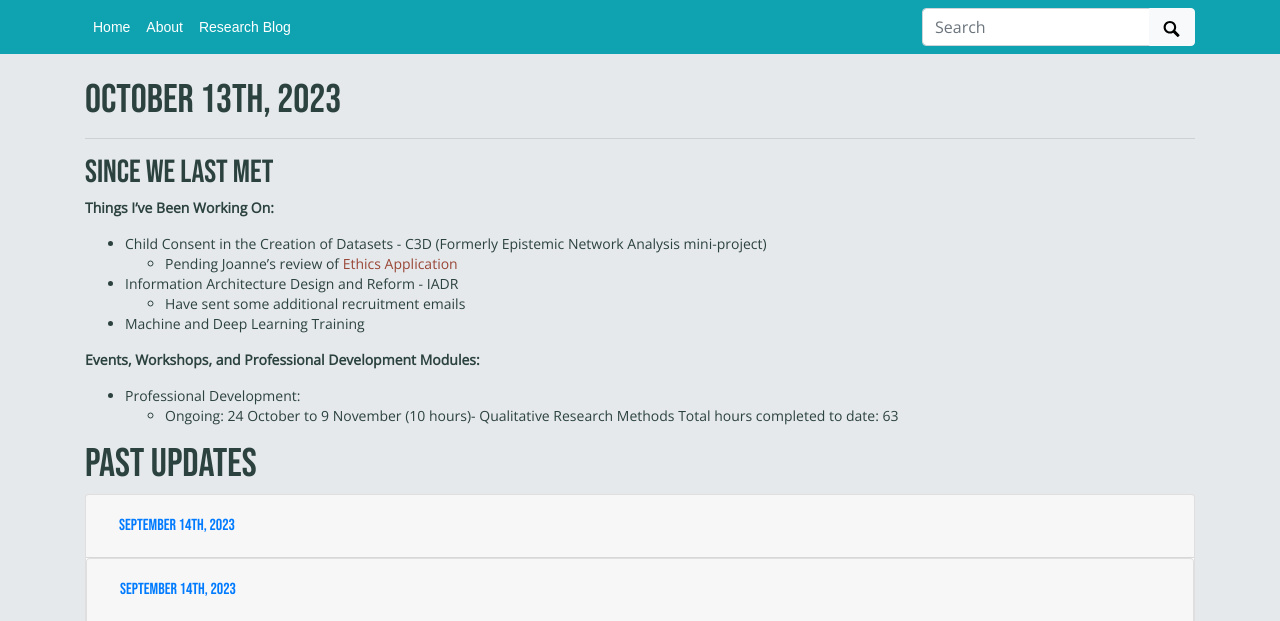
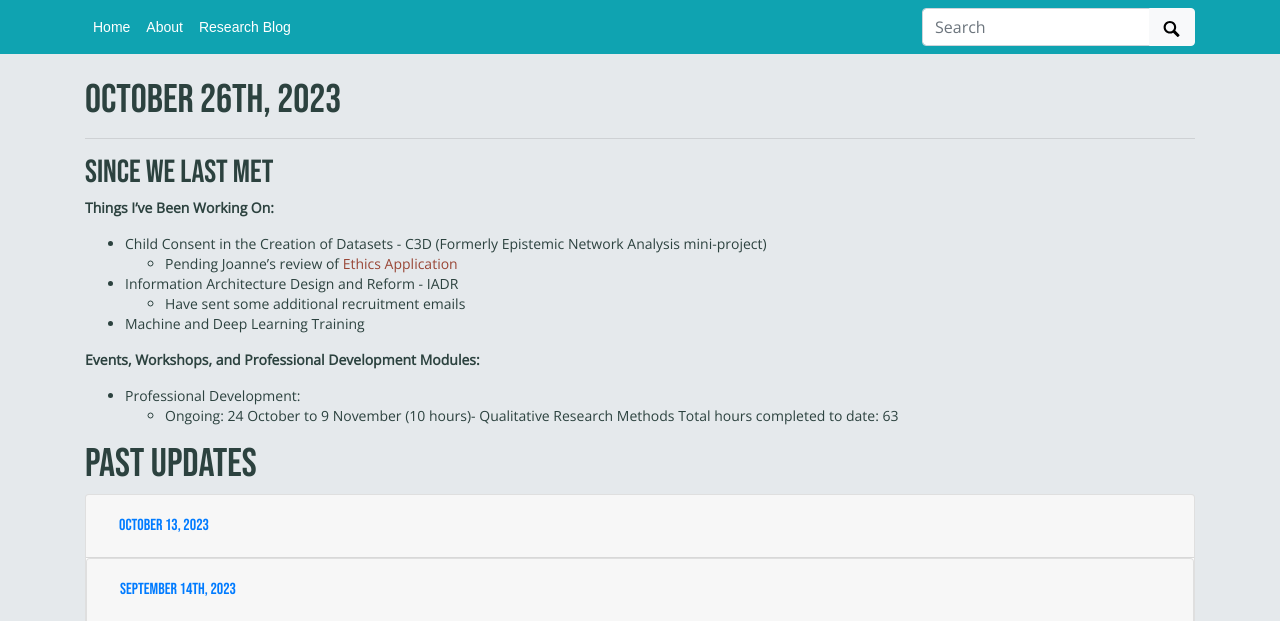
Before and after one commit to mxballin/recordkeeping-governance, a Jekyll site: the page built from pages/updates.md, in a window 1280 px wide. Shown: the part 100-721 px from the top of the page. Built offline with Jekyll 4.4.1, drawn with Linux system fonts in a browser that asks for light colours; some web fonts are replaced.

Commit message:
Update updates.md

```diff
--- a/pages/updates.md
+++ b/pages/updates.md
@@ -5,7 +5,7 @@ permalink: /updates.html
 # Edit the markdown on in this file to describe your collection
 # Look in _includes/feature for options to easily add features to the page
 ---
-# October 13th, 2023
+# October 26th, 2023
 <hr/>
 
 ## Since We Last Met
@@ -26,14 +26,14 @@ __Events, Workshops, and Professional Development Modules:__
 # Past Updates
 <div id="accordion">
   <div class="card">
-    <div class="card-header" id="heading102623">
+    <div class="card-header" id="heading101323">
       <h5 class="mb-0">
-        <button class="btn btn-link" data-toggle="collapse" data-target="#collapse102623" aria-expanded="true" aria-controls="collapse102623">
-          September 14th, 2023
+        <button class="btn btn-link" data-toggle="collapse" data-target="#collapse101323" aria-expanded="true" aria-controls="collapse101323">
+          October 13, 2023
         </button>
       </h5>
     </div>
-    <div id="collapse102623" class="collapse" aria-labelledby="heading102623" data-parent="#accordion">
+    <div id="collapse101323" class="collapse" aria-labelledby="heading101323" data-parent="#accordion">
       <div class="card-body">
           <p><strong>Things I&#39;ve Been Working On:</strong></p>
           <ul>
```
